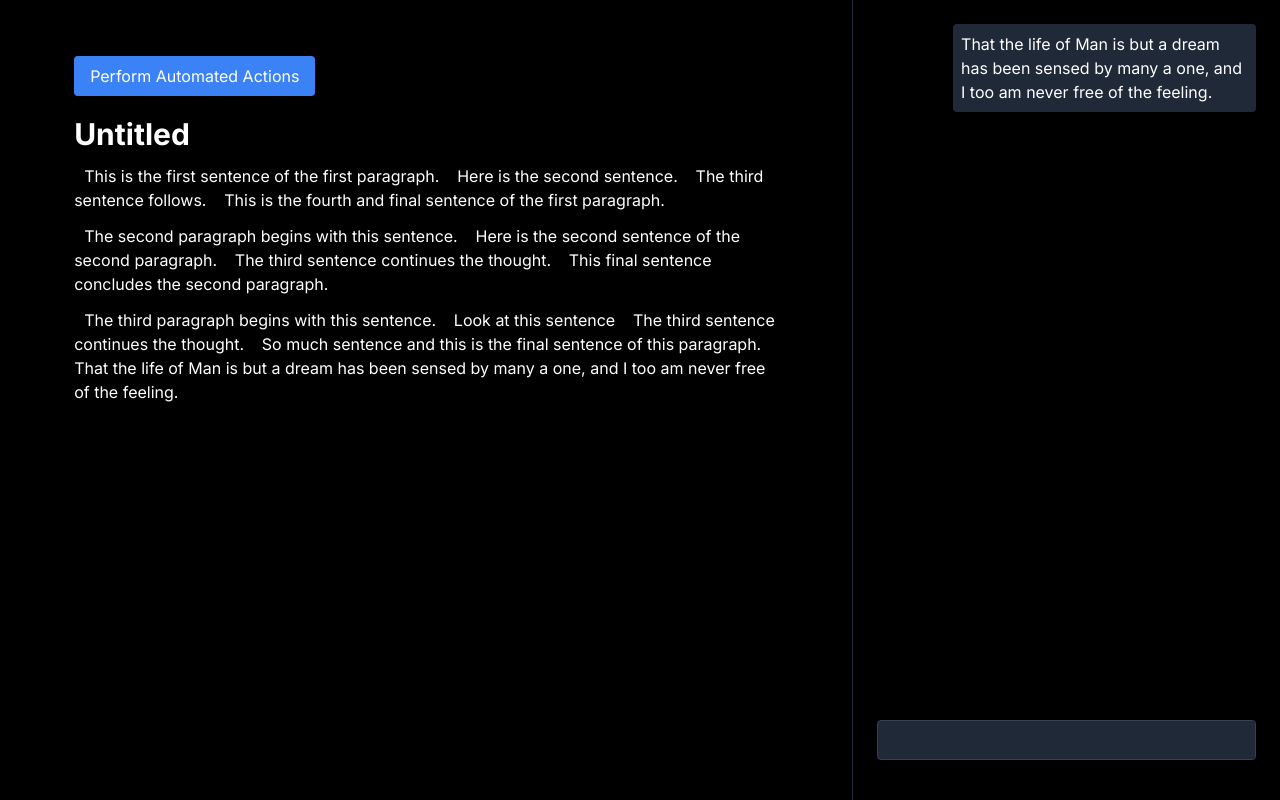
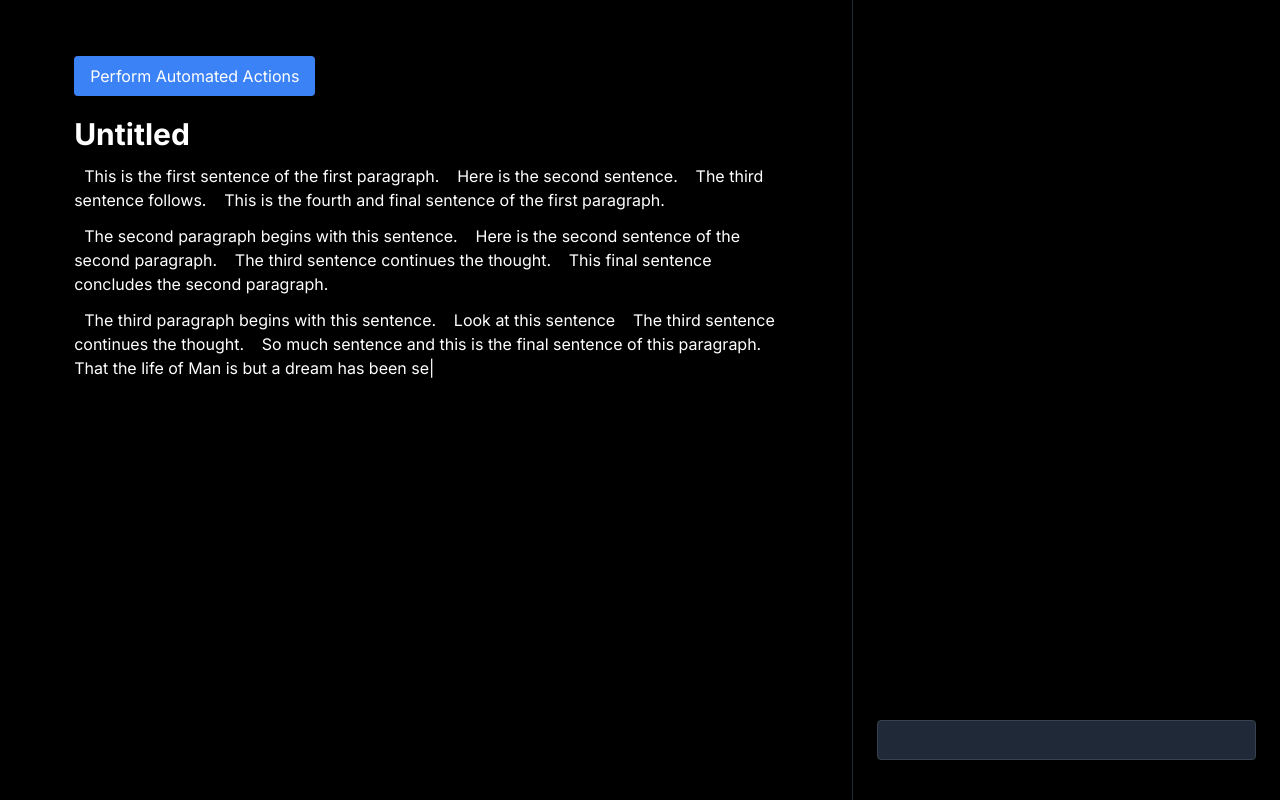
Before and after one commit to statementsapp/statements_v3, a Next.js app: page / in a window 1280 px wide. Both pictures are taken after a click on the button "Perform Automated Actions". Built offline with nearby package versions, Linux system fonts and the light colour scheme.

Commit message:
one sentence automation in good shape.

```diff
--- a/components/InteractiveDocument.tsx
+++ b/components/InteractiveDocument.tsx
@@ -98,25 +98,12 @@ const CursorSpace = React.forwardRef<
   onReset,
   content
 }, ref) => {
-  const [text, setText] = useState(content)
   const inputRef = useRef<HTMLSpanElement>(null)
 
   useEffect(() => {
-    setText(content)
-    // Move cursor to the end of the content when it changes
     if (inputRef.current) {
-      const range = document.createRange()
-      const sel = window.getSelection()
-      range.selectNodeContents(inputRef.current)
-      range.collapse(false) // This collapses the range to the end
-      sel?.removeAllRanges()
-      sel?.addRange(range)
-    }
-  }, [content])
-
-  useEffect(() => {
-    if (isFocused && inputRef.current) {
-      inputRef.current.focus()
+      inputRef.current.textContent = content;
+      // Move cursor to the end of the content
       const range = document.createRange()
       const sel = window.getSelection()
       range.selectNodeContents(inputRef.current)
@@ -124,24 +111,27 @@ const CursorSpace = React.forwardRef<
       sel?.removeAllRanges()
       sel?.addRange(range)
     }
-  }, [isFocused])
+  }, [content])
 
   const handleKeyDown = (e: React.KeyboardEvent<HTMLSpanElement>) => {
-    if (e.key === 'Enter' && text.trim() !== '') {
+    if (e.key === 'Enter' && content.trim() !== '') {
       e.preventDefault()
-      onEnter(text)
-      setText('')
+      onEnter(content)
+      if (inputRef.current) {
+        inputRef.current.textContent = ''
+      }
     }
   }
 
   const handleInput = (e: React.FormEvent<HTMLSpanElement>) => {
     const newText = e.currentTarget.textContent || ''
-    setText(newText)
     onInput(newText)
   }
 
   const resetContent = () => {
-    setText('')
+    if (inputRef.current) {
+      inputRef.current.textContent = ''
+    }
     onReset()
   }
 
@@ -157,11 +147,11 @@ const CursorSpace = React.forwardRef<
       onMouseLeave={onMouseLeave}
       onClick={onClick}
     >
-      {!isRemarkCursor && (
       <span
         ref={inputRef}
         contentEditable={!isDisabled}
         suppressContentEditableWarning
+        spellCheck={false}
         className={`inline-block min-w-[1ch] outline-none ${
           isFocused ? 'bg-transparent' : ''
         } ${isSeparator ? 'w-full' : ''} pl-[0.3em]`}
@@ -169,10 +159,9 @@ const CursorSpace = React.forwardRef<
         onKeyDown={handleKeyDown}
         onFocus={onFocus}
       >
-          {text}
+        {content}
       </span>
-      )}
-      {/* Remove the solid cursor here */}
+      {showSolidCursor && !isFocused && <span className="cursor">|</span>}
     </span>
   )
 })
@@ -416,8 +405,8 @@ const ParagraphSeparator: React.FC<{
   isDisabled?: boolean
 }> = React.memo(({ id, onEnter, onFocus, isFocused, isLast, isDisabled }) => {
   const [isHovered, setIsHovered] = useState(false)
-  const separatorRef = useRef<HTMLDivElement>(null)
-  const cursorSpaceRef = useRef<HTMLSpanElement>(null)
+  const [text, setText] = useState('')
+  const inputRef = useRef<HTMLInputElement>(null)
 
   const handleMouseEnter = () => {
     if (!isFocused) {
@@ -434,38 +423,40 @@ const ParagraphSeparator: React.FC<{
   const handleClick = (e: React.MouseEvent) => {
     e.preventDefault()
     onFocus()
+    inputRef.current?.focus()
   }
 
   useEffect(() => {
-    const handleClickOutside = (event: MouseEvent) => {
-      if (separatorRef.current && !separatorRef.current.contains(event.target as Node)) {
-        // This will collapse the separator and remove the hover state when clicking outside
-        setIsHovered(false)
-      }
-    }
-
-    document.addEventListener('mousedown', handleClickOutside)
-    return () => {
-      document.removeEventListener('mousedown', handleClickOutside)
-    }
-  }, [])
-
-  // Reset hover state when focus is lost
+    if (isFocused && inputRef.current) {
+      inputRef.current.focus()
+    }
+  }, [isFocused])
+
   useEffect(() => {
     if (!isFocused) {
       setIsHovered(false)
     }
   }, [isFocused])
 
-  const handleEnter = (text: string) => {
-    if (text.trim()) {
-      onEnter(text);
-    }
-  };
+  const handleChange = (e: React.ChangeEvent<HTMLInputElement>) => {
+    setText(e.target.value)
+  }
+
+  const handleKeyDown = (e: React.KeyboardEvent<HTMLInputElement>) => {
+    if (e.key === 'Enter' && text.trim() !== '') {
+      e.preventDefault()
+      onEnter(text)
+      setText('')
+    }
+  }
+
+  // Add this new function to handle blur events
+  const handleBlur = () => {
+    setText('')
+  }
 
   return (
     <div
-      ref={separatorRef}
       className={`w-full relative flex items-center cursor-text transition-all duration-300 ease-in-out ${
         isFocused ? 'h-8 mt-[1px] mb-[1px]' : 'h-1 my-[1px]'
       }`}
@@ -480,20 +471,19 @@ const ParagraphSeparator: React.FC<{
           }`}
         />
       )}
-      <CursorSpace
-        id={id}
-        onEnter={handleEnter}
-        onFocus={onFocus}
-        isFocused={isFocused}
-        isFirst={true}
-        isLast={isLast}
-        showSolidCursor={false}
-        isSeparator={true}
-        ref={cursorSpaceRef as React.Ref<HTMLSpanElement>}
-        isDisabled={isDisabled ?? false}
-        onInput={() => {}}
-        onReset={() => {}}
-        content=""
+      <input
+        ref={inputRef}
+        type="text"
+        value={text}
+        onChange={handleChange}
+        onKeyDown={handleKeyDown}
+        onBlur={handleBlur} // Add this line
+        disabled={isDisabled}
+        spellCheck={false} // Add this line
+        className={`w-full bg-transparent outline-none ${
+          isFocused ? 'opacity-100' : 'opacity-0'
+        } pl-[0.3em]`}
+        style={{ caretColor: isFocused ? 'auto' : 'transparent' }}
       />
     </div>
   )
@@ -503,7 +493,7 @@ ParagraphSeparator.displayName = 'ParagraphSeparator'
 
 // Removed 'isFirst' from ParagraphComponent props
 const ParagraphComponent: React.FC<{
-  paragraph: Paragraph
+  paragraph: Paragraph | null
   updateParagraph: (updatedParagraph: Paragraph) => void
   editingSentenceId: string | null
   setEditingSentenceId: (id: string | null) => void
@@ -529,6 +519,12 @@ const ParagraphComponent: React.FC<{
   scrollToMessage: (messageId: string) => void
   emphasizedRemarkIds: { [sentenceId: string]: string }
   cursorSpaceContent: { [key: string]: string } // Add this prop
+  showCursor: boolean
+  isInitialLoad: boolean
+  handleSeparatorEnter: (text: string, index: number) => void
+  automatedTypingText: string
+  isAutomatedTyping: boolean
+  paragraphs: Paragraph[]
 }> = ({
   paragraph,
   updateParagraph,
@@ -555,7 +551,13 @@ const ParagraphComponent: React.FC<{
   onRemarkHover,
   scrollToMessage,
   emphasizedRemarkIds,
-  cursorSpaceContent // Add this prop
+  cursorSpaceContent, // Add this prop
+  showCursor,
+  isInitialLoad,
+  handleSeparatorEnter,
+  automatedTypingText,
+  isAutomatedTyping,
+  paragraphs
 }) => {
   const [lastClickedSentenceId, setLastClickedSentenceId] = useState<string | null>(null)
   const [lastClickTime, setLastClickTime] = useState<number>(0)
@@ -627,18 +629,6 @@ const ParagraphComponent: React.FC<{
     }, 0);
   }
 
-  const handleSeparatorEnter = (text: string, position: 'before' | 'after') => {
-    const now = Date.now()
-    if (now - lastSeparatorEnterRef.current < 500) {
-      return
-    }
-    lastSeparatorEnterRef.current = now
-    const index = position === 'before' ? paragraphIndex : paragraphIndex + 1
-    const { paragraphId, sentenceId } = addParagraph(index, text)
-    setFocusedCursorSpaceId(`${paragraphId}-0`)
-    // Remove the onNewContent call from here, as it's already called in addParagraph
-  }
-
   const handleParagraphClick = (e: React.MouseEvent) => {
     e.stopPropagation()
 
@@ -724,16 +714,27 @@ const ParagraphComponent: React.FC<{
 
   // Add this useEffect to focus the correct cursor space
   useEffect(() => {
-    if (focusedCursorSpaceId) {
-      const cursorSpace = document.getElementById(focusedCursorSpaceId)
+    if (focusedCursorSpaceId && focusedCursorSpaceId.startsWith(paragraph.id)) {
+      const cursorSpace = document.getElementById(focusedCursorSpaceId);
       if (cursorSpace) {
-        const contentEditableSpan = cursorSpace.querySelector('span[contenteditable]')
+        const contentEditableSpan = cursorSpace.querySelector('span[contenteditable]');
         if (contentEditableSpan) {
-          (contentEditableSpan as HTMLElement).focus()
-        }
-      }
-    }
-  }, [focusedCursorSpaceId])
+          (contentEditableSpan as HTMLElement).focus();
+          // Place the cursor at the end of the content
+          const range = document.createRange();
+          const sel = window.getSelection();
+          range.selectNodeContents(contentEditableSpan);
+          range.collapse(false);
+          sel?.removeAllRanges();
+          sel?.addRange(range);
+        }
+      }
+    }
+  }, [focusedCursorSpaceId, paragraph.id]);
+
+  if (!paragraph) {
+    return null; // Return null if paragraph is undefined or null
+  }
 
   return (
     <>
@@ -748,7 +749,7 @@ const ParagraphComponent: React.FC<{
           isFocused={focusedCursorSpaceId === `${paragraph.id}-start`}
           isFirst={true}
           isLast={paragraph.sentences.length === 0}
-          showSolidCursor={isFirstCursorSpaceHovered}
+          showSolidCursor={!isInitialLoad && isFirstCursorSpaceHovered}
           onMouseEnter={() => setIsFirstCursorSpaceHovered(true)}
           onMouseLeave={() => setIsFirstCursorSpaceHovered(false)}
           isDisabled={newlyPlacedSentenceId !== null}
@@ -795,7 +796,7 @@ const ParagraphComponent: React.FC<{
               isFocused={focusedCursorSpaceId === `${paragraph.id}-${index}`}
               isFirst={false}
               isLast={index === paragraph.sentences.length - 1}
-              showSolidCursor={false} // Always set this to false
+              showSolidCursor={!isInitialLoad && showCursor && focusedCursorSpaceId === `${paragraph.id}-${index}`}
               onMouseEnter={() => {}} // Empty function
               onMouseLeave={() => {}} // Empty function
               isDisabled={newlyPlacedSentenceId !== null}
@@ -807,31 +808,27 @@ const ParagraphComponent: React.FC<{
                 }
               }}
               content={cursorSpaceContent[`${paragraph.id}-${index}`] || ''}
+              showCursor={showCursor}
             />
             {/* Add a space after each sentence except the last one */}
             {index < paragraph.sentences.length - 1 && ' '}
           </React.Fragment>
         ))}
+        {isAutomatedTyping && paragraph && paragraph.id === paragraphs[paragraphs.length - 1].id && (
+          <span className="automated-typing">
+            {automatedTypingText}
+            <span className="cursor">|</span>
+          </span>
+        )}
       </p>
-      <ParagraphSeparator
+      {/* <ParagraphSeparator
         id={`separator-after-${paragraph.id}`}
-        onEnter={(text) => {
-          handleSeparatorEnter(text, 'after')
-          onNewContent(text, 'user', 'sentence', Date.now().toString())
-        }}
-        onFocus={() => {
-          setFocusedCursorSpaceId(`separator-after-${paragraph.id}`)
-          // Reset all other cursor spaces
-          Object.entries(cursorSpaceRefs.current).forEach(([id, ref]) => {
-            if (id !== `separator-after-${paragraph.id}`) {
-              ref.resetContent()
-            }
-          })
-        }}
+        onEnter={(text) => handleSeparatorEnter(text, paragraphIndex + 1)}
+        onFocus={() => setFocusedCursorSpaceId(`separator-after-${paragraph.id}`)}
         isFocused={focusedCursorSpaceId === `separator-after-${paragraph.id}`}
         isLast={isLast}
         isDisabled={newlyPlacedSentenceId !== null}
-      />
+      /> */}
     </>
   )
 }
@@ -911,6 +908,13 @@ const InteractiveDocument = forwardRef<any, InteractiveDocumentProps>((props, re
 
   const [isFirstClick, setIsFirstClick] = useState(true);
 
+  const [showCursor, setShowCursor] = useState(false);
+  const [isInitialLoad, setIsInitialLoad] = useState(true);
+
+  // Add this near the top of the InteractiveDocument component
+  const [automatedTypingText, setAutomatedTypingText] = useState<string>('');
+  const [isAutomatedTyping, setIsAutomatedTyping] = useState<boolean>(false);
+
   useImperativeHandle(ref, () => ({
     handleNewResponse: (text: string, respondingToId: string, respondingToType: 'sentence' | 'remark') => {
       // Implement the logic for handling new responses here
@@ -1465,6 +1469,44 @@ const InteractiveDocument = forwardRef<any, InteractiveDocumentProps>((props, re
     return newSentenceId;
   }, [paragraphs, addRemark, setFocusedCursorSpaceId]);
 
+  const handleSeparatorEnter = useCallback((text: string, index: number) => {
+    const { paragraphId, sentenceId } = addParagraph(index, text);
+
+    // Focus on the cursor space after the new sentence
+    const newCursorSpaceId = `${paragraphId}-0`;
+    setFocusedCursorSpaceId(newCursorSpaceId);
+
+    props.onNewContent(text, 'user', 'sentence', sentenceId);
+
+    // Clear the separator's content after adding the paragraph
+    const separatorId = `separator-after-${paragraphs[index - 1]?.id || 'first'}`;
+    const separatorElement = document.getElementById(separatorId);
+    if (separatorElement) {
+      const contentEditableSpan = separatorElement.querySelector('span[contenteditable]');
+      if (contentEditableSpan) {
+        contentEditableSpan.textContent = '';
+      }
+    }
+
+    // Focus the cursor space after the new sentence
+    setTimeout(() => {
+      const cursorSpace = document.getElementById(newCursorSpaceId);
+      if (cursorSpace) {
+        const contentEditableSpan = cursorSpace.querySelector('span[contenteditable]');
+        if (contentEditableSpan) {
+          (contentEditableSpan as HTMLElement).focus();
+          // Place the cursor at the end of the content
+          const range = document.createRange();
+          const sel = window.getSelection();
+          range.selectNodeContents(contentEditableSpan);
+          range.collapse(false);
+          sel?.removeAllRanges();
+          sel?.addRange(range);
+        }
+      }
+    }, 0);
+  }, [addParagraph, setFocusedCursorSpaceId, props.onNewContent, paragraphs]);
+
   // Update the useImperativeHandle hook
   useImperativeHandle(ref, () => ({
     handleNewResponse: (text: string, respondingToId: string, respondingToType: 'sentence' | 'remark') => {
@@ -1474,63 +1516,60 @@ const InteractiveDocument = forwardRef<any, InteractiveDocumentProps>((props, re
     addParagraphAfterSentence,
   }));
 
+  // Update the performAutomatedActions function
   const performAutomatedActions = useCallback(() => {
-    const lastParagraph = paragraphs[paragraphs.length - 1];
-    const lastSentence = lastParagraph.sentences[lastParagraph.sentences.length - 1];
-    const lastCursorSpaceId = `${lastParagraph.id}-${lastParagraph.sentences.length - 1}`;
-
-    // Click the last sentence
-    handleSentenceClick(lastSentence.id, lastParagraph.id, lastParagraph.sentences.length - 1, new MouseEvent('click') as any);
-
-    // Type the new sentence one character at a time
     const newSentence = "That the life of Man is but a dream has been sensed by many a one, and I too am never free of the feeling.";
     let index = 0;
 
+    setIsAutomatedTyping(true);
+    setAutomatedTypingText('');
+
     const typeCharacter = () => {
       if (index < newSentence.length) {
-        const newContent = newSentence.slice(0, index + 1);
-        handleCursorSpaceInput(lastCursorSpaceId, newContent);
-        setCursorSpaceContent(prev => ({
-          ...prev,
-          [lastCursorSpaceId]: newContent
-        }));
+        setAutomatedTypingText(newSentence.slice(0, index + 1));
         index++;
-
-        // Move cursor to the end after each character is typed
+        setTimeout(typeCharacter, 50);
+      } else {
         setTimeout(() => {
-          const cursorSpace = document.getElementById(lastCursorSpaceId);
+          const lastParagraph = paragraphs[paragraphs.length - 1];
+          handleCursorSpaceEnter(newSentence, lastParagraph.id, lastParagraph.sentences.length, false);
+          setAutomatedTypingText('');
+          setIsAutomatedTyping(false);
+        }, 500);
+      }
+    };
+
+    setTimeout(typeCharacter, 500);
+  }, [paragraphs, handleCursorSpaceEnter]);
+
+  useEffect(() => {
+    if (isInitialLoad) {
+      setIsInitialLoad(false);
+      return;
+    }
+
+    if (focusedCursorSpaceId) {
+      const cursorSpace = document.getElementById(focusedCursorSpaceId);
       if (cursorSpace) {
-            const range = document.createRange();
-            const sel = window.getSelection();
-            range.selectNodeContents(cursorSpace);
-            range.collapse(false);
-            sel?.removeAllRanges();
-            sel?.addRange(range);
-          }
-        }, 0);
-
-        requestAnimationFrame(typeCharacter);
-      } else {
-        // Commit the sentence
-        handleCursorSpaceEnter(newSentence, lastParagraph.id, lastParagraph.sentences.length);
-
-        // Clear the cursor space input
-        handleCursorSpaceInput(lastCursorSpaceId, '');
-        setCursorSpaceContent(prev => ({
-          ...prev,
-          [lastCursorSpaceId]: ''
-        }));
-
-        // Reset the focused cursor space
-        setFocusedCursorSpaceId(null);
-      }
-    };
-
-    // Focus on the last cursor space before starting to type
-    setFocusedCursorSpaceId(lastCursorSpaceId);
-
-    setTimeout(typeCharacter, 500); // Start typing after a short delay
-  }, [paragraphs, handleSentenceClick, handleCursorSpaceInput, handleCursorSpaceEnter, setFocusedCursorSpaceId, setCursorSpaceContent]);
+        const contentEditableSpan = cursorSpace.querySelector('span[contenteditable]');
+        if (contentEditableSpan) {
+          (contentEditableSpan as HTMLElement).focus();
+        }
+      }
+    }
+  }, [focusedCursorSpaceId, isInitialLoad]);
+
+  useEffect(() => {
+    if (focusedCursorSpaceId) {
+      const cursorSpace = document.getElementById(focusedCursorSpaceId.split('-force-update')[0]);
+      if (cursorSpace) {
+        const contentEditableSpan = cursorSpace.querySelector('span[contenteditable]');
+        if (contentEditableSpan) {
+          contentEditableSpan.textContent = cursorSpaceContent[focusedCursorSpaceId.split('-force-update')[0]] || '';
+        }
+      }
+    }
+  }, [focusedCursorSpaceId, cursorSpaceContent]);
 
   return (
     <DndProvider backend={HTML5Backend}>
@@ -1551,7 +1590,7 @@ const InteractiveDocument = forwardRef<any, InteractiveDocumentProps>((props, re
           <h1
             className="text-3xl font-bold mb-4"
             contentEditable
-            spellCheck={false}
+            spellCheck={false} // Add this line
             suppressContentEditableWarning
             onBlur={(e) => setTitle(e.currentTarget.textContent || '')}
           >
@@ -1560,12 +1599,7 @@ const InteractiveDocument = forwardRef<any, InteractiveDocumentProps>((props, re
 
           <ParagraphSeparator
             id={`separator-before-first`}
-            onEnter={(text) => {
-              const { paragraphId, sentenceId } = addParagraph(0, text);
-              setFocusedCursorSpaceId(`${paragraphId}-0`);
-              // Call onNewContent here instead
-              props.onNewContent(text, 'user', 'sentence', sentenceId);
-            }}
+            onEnter={(text) => handleSeparatorEnter(text, 0)}
             onFocus={() => setFocusedCursorSpaceId(`separator-before-first`)}
             isFocused={focusedCursorSpaceId === `separator-before-first`}
             isLast={false}
@@ -1573,9 +1607,11 @@ const InteractiveDocument = forwardRef<any, InteractiveDocumentProps>((props, re
           />
 
           {paragraphs.map((paragraph, index) => (
+            <React.Fragment key={paragraph ? paragraph.id : `empty-${index}`}>
               <ParagraphComponent
-              key={paragraph.id}
                 paragraph={paragraph}
+                paragraphs={paragraphs} // Add this line
+                paragraphIndex={index}
                 updateParagraph={updateParagraph}
                 editingSentenceId={editingSentenceId}
                 setEditingSentenceId={setEditingSentenceId}
@@ -1583,7 +1619,6 @@ const InteractiveDocument = forwardRef<any, InteractiveDocumentProps>((props, re
                 setFocusedCursorSpaceId={setFocusedCursorSpaceId}
                 isLast={index === paragraphs.length - 1}
                 addParagraph={addParagraph}
-              paragraphIndex={index}
                 moveSentence={moveSentence}
                 newlyPlacedSentenceId={newlyPlacedSentence?.id ?? null}
                 onNewContent={props.onNewContent}
@@ -1600,8 +1635,25 @@ const InteractiveDocument = forwardRef<any, InteractiveDocumentProps>((props, re
                 onRemarkHover={props.onRemarkHover}
                 scrollToMessage={scrollToMessage}
                 emphasizedRemarkIds={emphasizedRemarkIds}
-              cursorSpaceContent={cursorSpaceContent} // Pass this prop
+                cursorSpaceContent={cursorSpaceContent}
+                showCursor={showCursor}
+                isInitialLoad={isInitialLoad}
+                handleSeparatorEnter={handleSeparatorEnter}
+                automatedTypingText={automatedTypingText}
+                isAutomatedTyping={isAutomatedTyping}
+                paragraphs={paragraphs}
               />
+              {paragraph && (
+                <ParagraphSeparator
+                  id={`separator-after-${paragraph.id}`}
+                  onEnter={(text) => handleSeparatorEnter(text, index + 1)}
+                  onFocus={() => setFocusedCursorSpaceId(`separator-after-${paragraph.id}`)}
+                  isFocused={focusedCursorSpaceId === `separator-after-${paragraph.id}`}
+                  isLast={index === paragraphs.length - 1}
+                  isDisabled={newlyPlacedSentence !== null}
+                />
+              )}
+            </React.Fragment>
           ))}
         </div>
       </div>
```
Lines whose indentation alone changed are shown as unchanged.
